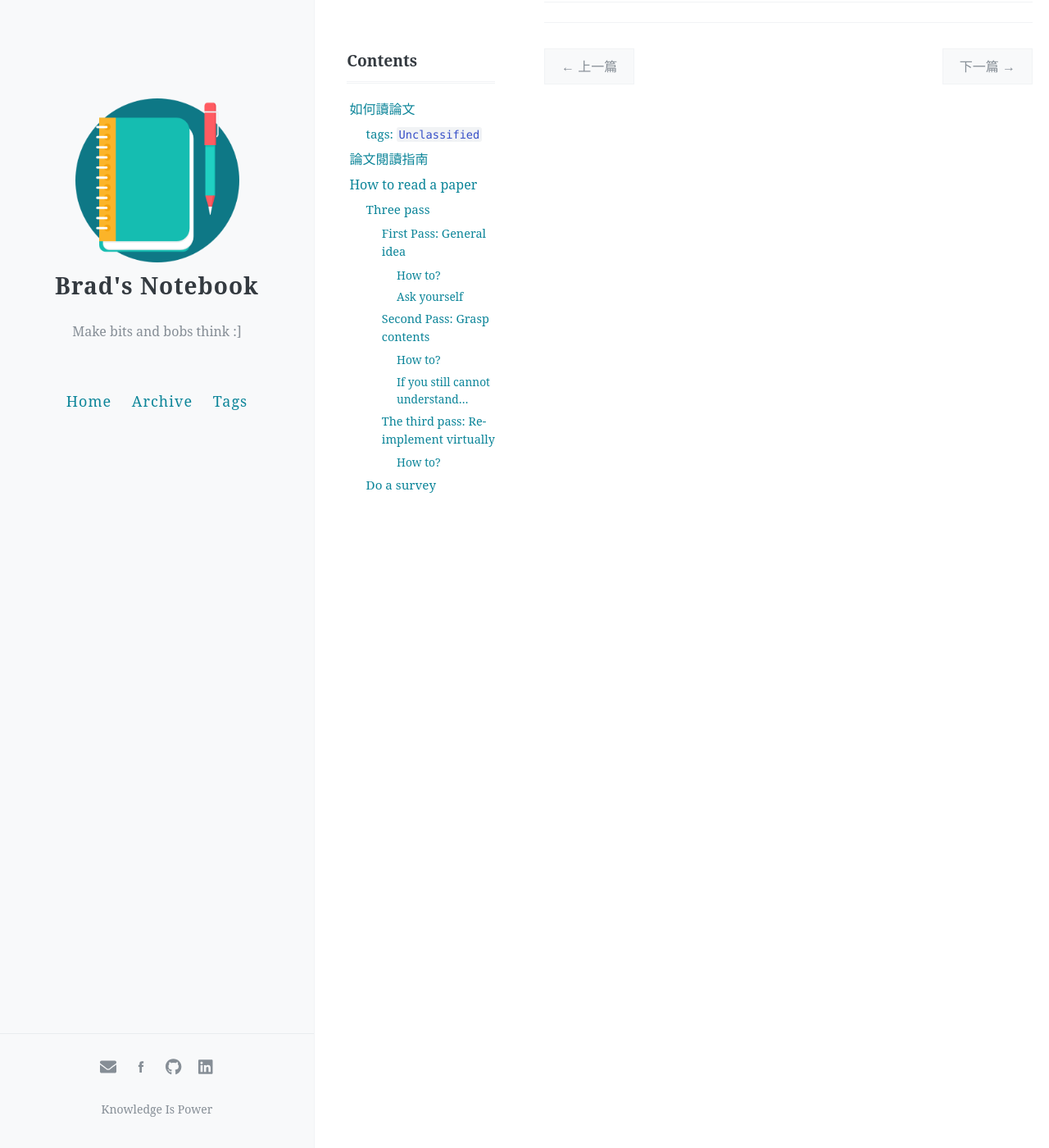
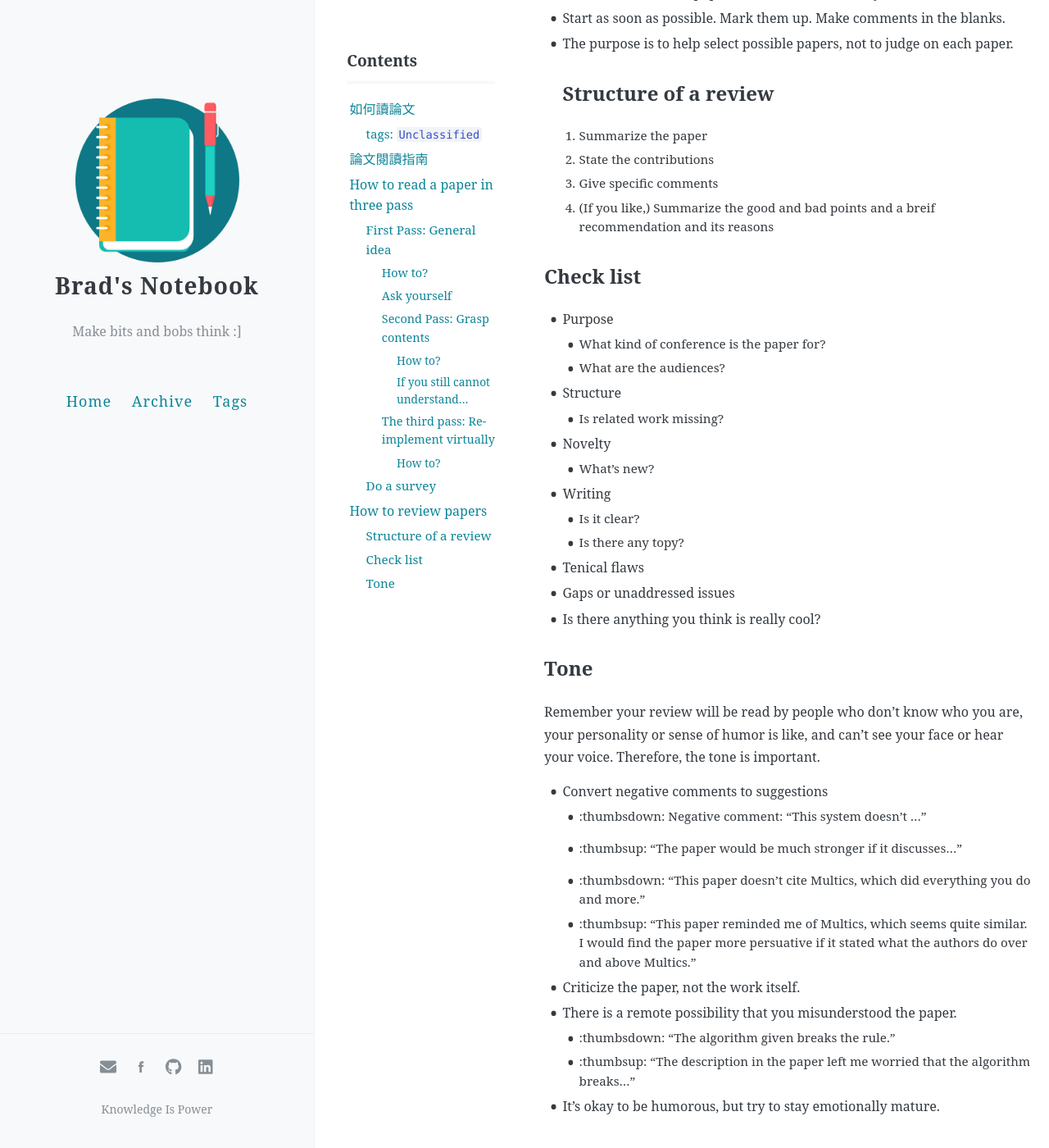
Before and after one commit to BradXiao/BradXiao.github.io, a Jekyll site: the page built from _posts/2020-09-11-readPapers.md, in a window 1280 px wide and 1400 px high, scrolled down 2691 px. Shown: the whole window at 82% size. Built offline with Jekyll 4.4.1, drawn with Linux system fonts in a browser that asks for light colours; comment, search, counter and statistics services are not loaded; some of the changed text lies outside the part shown.

Commit message:
add how to review

```diff
--- a/_posts/2020-09-11-readPapers.md
+++ b/_posts/2020-09-11-readPapers.md
@@ -36,10 +36,10 @@ pinned: false
     * 比記
         * 一句話總結每段文字
 
-# How to read a paper
-## Three pass
+# How to read a paper in three pass
 ### First Pass: General idea
 > 10 min
+
 #### How to?
 * Read title, abstract, introduction
 * Read headings (section, sub-section)
@@ -53,6 +53,7 @@ pinned: false
 * Clarity
 ### Second Pass: Grasp contents
 > 1 hr
+
 #### How to?
 * Read figures, diagrams, graphs...
 * Read to summarize it to others
@@ -66,6 +67,7 @@ pinned: false
 
 ### The third pass: Re-implement virtually
 > 4 to 5 hr (1 hr for experts)
+
 #### How to?
 * Read to be able to re-implement **virtually**
 * Try to challenge everything
@@ -79,3 +81,44 @@ These are key papers. They can also help you identify top conferences.
 3. Grasp high-quality papers from these top conferences
 4. Gather the papers collected from step 2 & 3.
 5. Make two passes on these papers.
+
+# How to review papers
+* Make turns between papers from start to finish if you have time.
+* Start as soon as possible. Mark them up. Make comments in the blanks.
+* The purpose is to help select possible papers, not to judge on each paper.
+## Structure of a review
+1. Summarize the paper
+2. State the contributions
+3. Give specific comments
+4. (If you like,) Summarize the good and bad points and a breif recommendation and its reasons
+
+## Check list
+* Purpose
+    * What kind of conference is the paper for?
+    * What are the audiences?
+* Structure
+    * Is related work missing?
+* Novelty
+    * What's new?
+* Writing
+    * Is it clear?
+    * Is there any topy?
+* Tenical flaws
+* Gaps or unaddressed issues
+* Is there anything you think is really cool?
+
+## Tone
+Remember your review will be read by people who don't know who you are, your personality or sense of humor is like, and can't see your face or hear your voice. Therefore, the tone is important.
+
+
+* Convert negative comments to suggestions
+    *  :thumbsdown: Negative comment: "This system doesn't ..."
+    * :thumbsup: "The paper would be much stronger if it discusses..."
+
+    * :thumbsdown: "This paper doesn't cite Multics, which did everything you do and more."
+    * :thumbsup: "This paper reminded me of Multics, which seems quite similar. I would find the paper more persuative if it stated what the authors do over and above Multics."
+* Criticize the paper, not the work itself.
+* There is a remote possibility that you misunderstood the paper.
+    * :thumbsdown: "The algorithm given breaks the rule."
+    * :thumbsup: "The description in the paper left me worried that the algorithm breaks..."
+* It's okay to be humorous, but try to stay emotionally mature.
```
